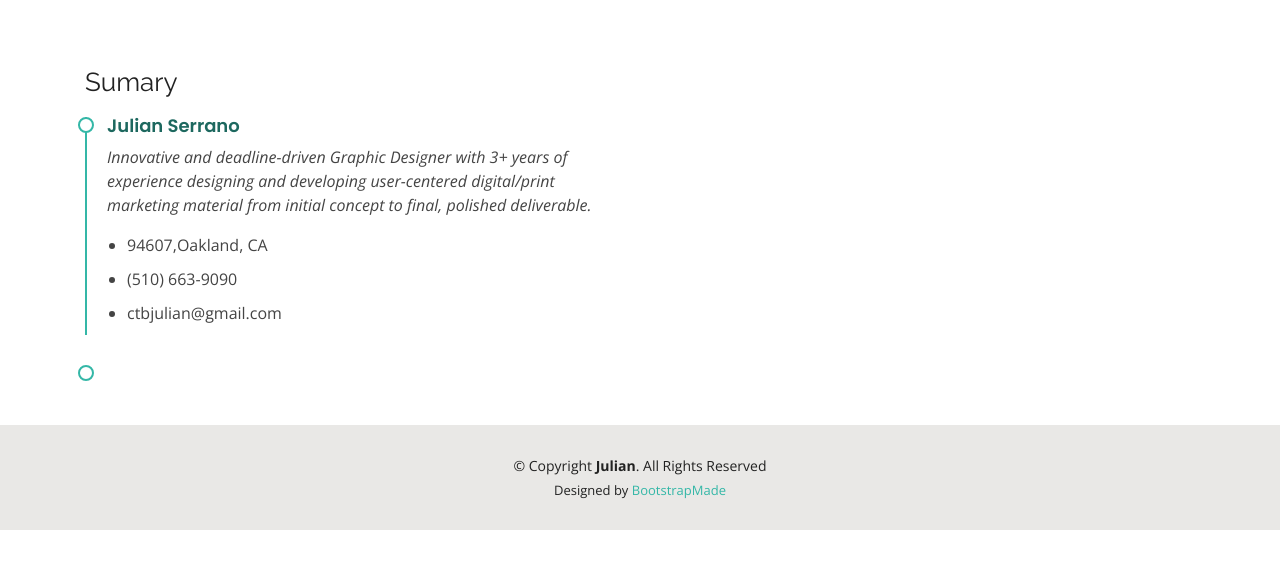
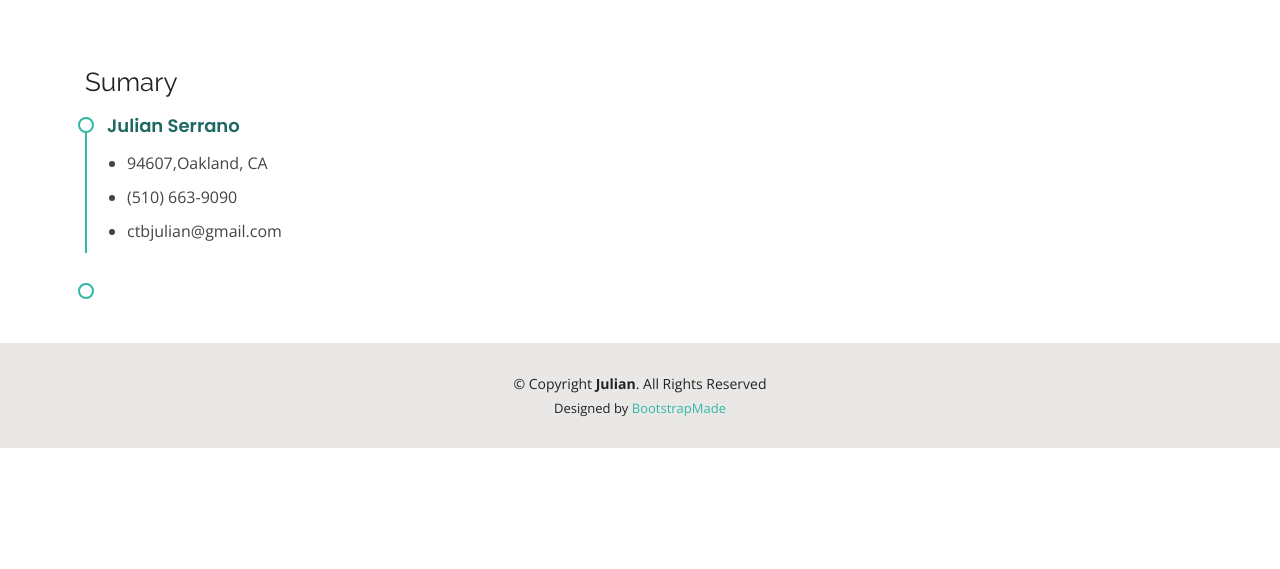
Before and after one commit to ctbjulian/ctbjulian.github.io, a plain HTML site: page resume.html in a window 1280 px wide. Shown: the part 171-740 px from the top of the page. Drawn offline with nearby package versions, Linux system fonts and the light colour scheme.

Commit message:
Update resume.html

```diff
--- a/resume.html
+++ b/resume.html
@@ -83,7 +83,7 @@
             <h3 class="resume-title">Sumary</h3>
             <div class="resume-item pb-0">
               <h4>Julian Serrano</h4>
-              <p><em>Innovative and deadline-driven Graphic Designer with 3+ years of experience designing and developing user-centered digital/print marketing material from initial concept to final, polished deliverable.</em></p>
+<!--               <p><em>Innovative and deadline-driven Graphic Designer with 3+ years of experience designing and developing user-centered digital/print marketing material from initial concept to final, polished deliverable.</em></p> -->
               <p>
               <ul>
                 <li>94607,Oakland, CA</li>
```
